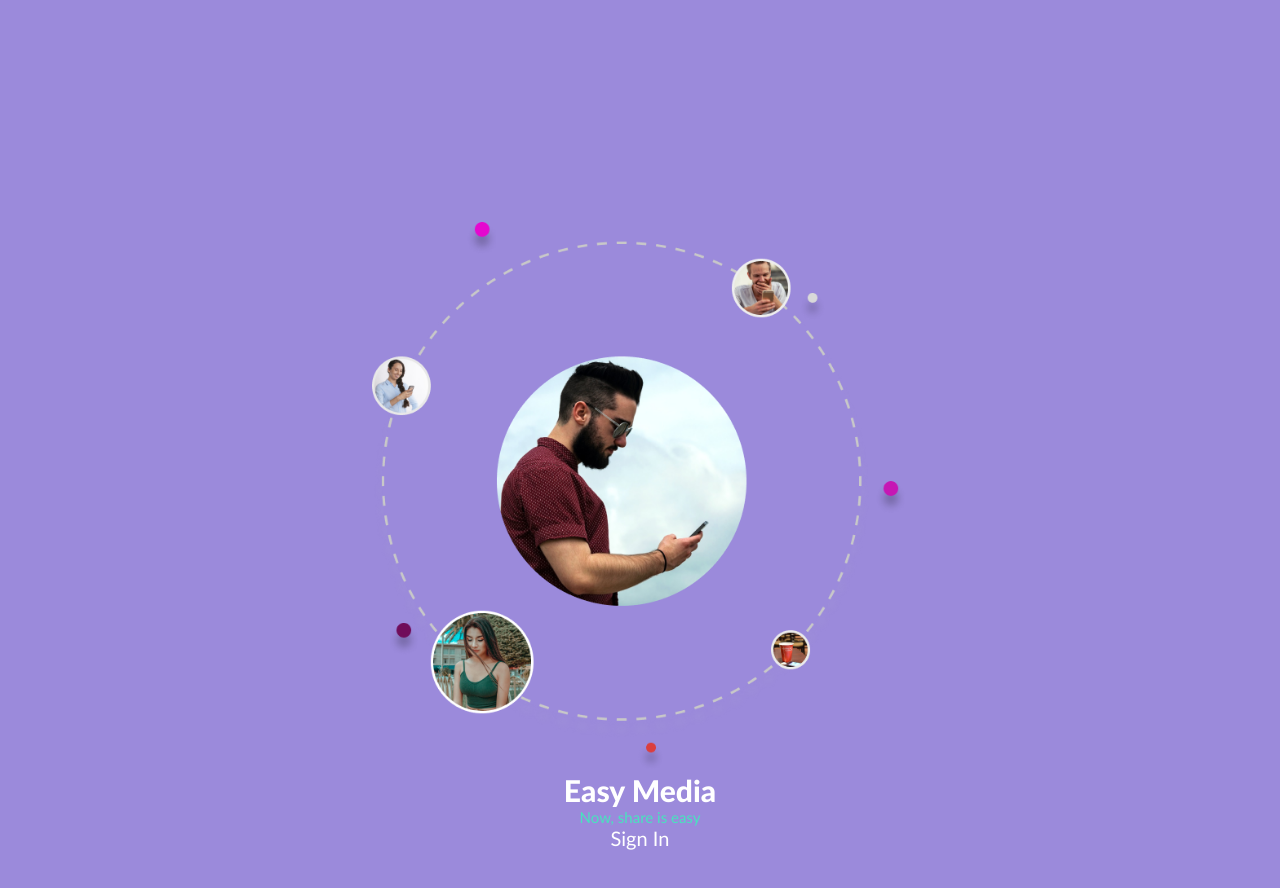
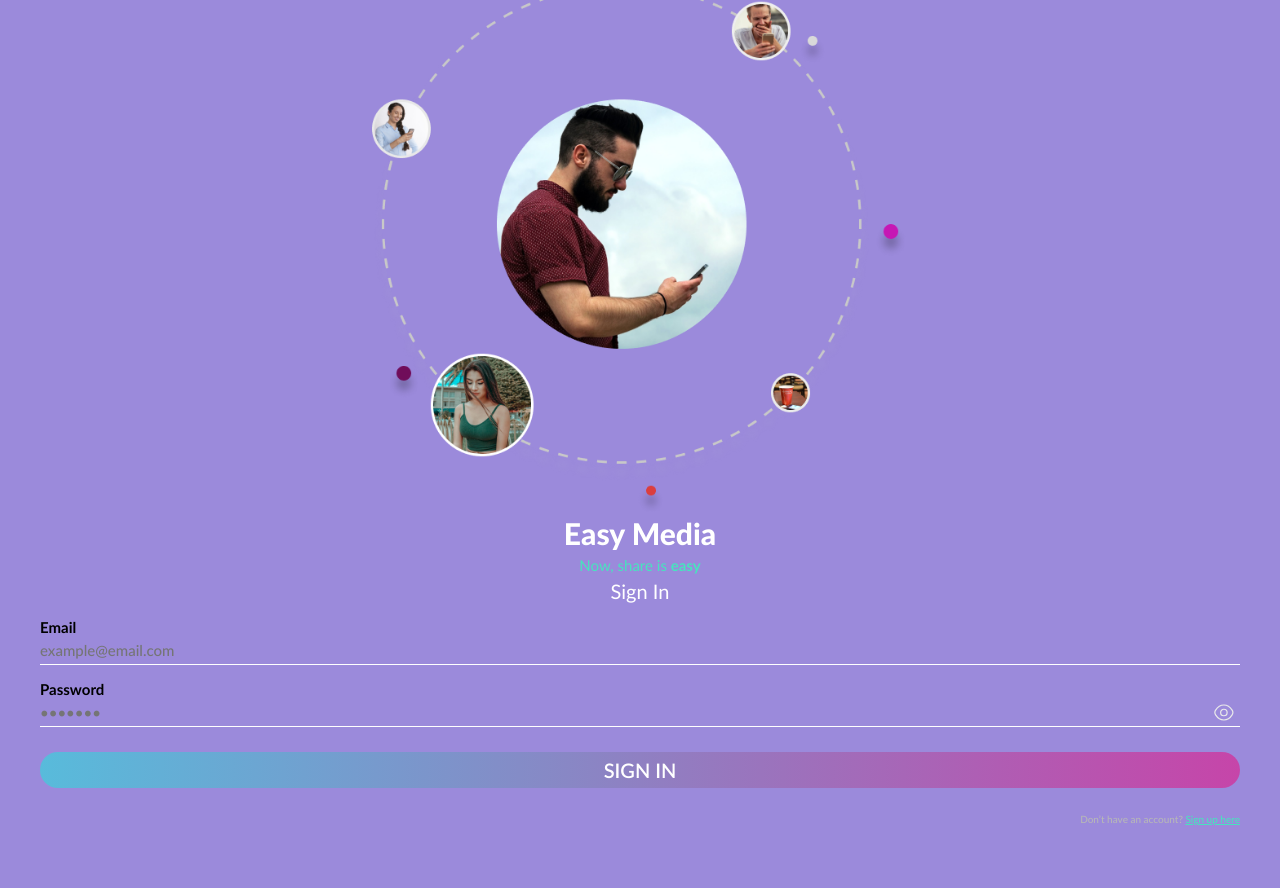
Before and after one commit to Leonrdarc/EasyMediaApp, an Angular app in the folder front/: page /sign-in in a window 1280 px wide. Shown: the top 888 px of the page. After the commit the page ends 825 px from the top, so only its background shows below. Built offline with nearby package versions, Linux system fonts and the light colour scheme.

Commit message:
✨ feat(frontend): add sign-in screen and form

```diff
--- a/front/src/app/modules/user/sign-in/sign-in.component.html
+++ b/front/src/app/modules/user/sign-in/sign-in.component.html
@@ -1,6 +1,57 @@
 <div class="container">
-    <img src="../../../../assets/images/image_main.png" alt="Description of Image">
+  <img
+    src="../../../../assets/images/image_main.png"
+    alt="Description of Image"
+  />
+  <div class="sign-in-header">
     <h1>Easy Media</h1>
-    <h3>Now, share is easy</h3>
+    <h3>Now, share is <b>easy</b></h3>
     <h2>Sign In</h2>
+  </div>
+
+  <form [formGroup]="form" (ngSubmit)="onSubmit()">
+    <app-input
+      label="Email"
+      type="email"
+      placeholder="example@email.com"
+      [control]="asFormControl(form.get('email'))"
+    >
+      <div *ngIf="form.get('email')?.touched">
+        <div *ngIf="form.get('email')?.hasError('required')">
+          Email is required
+        </div>
+        <div *ngIf="form.get('email')?.hasError('email')">
+          Please provide a valid email
+        </div>
+      </div>
+    </app-input>
+
+    <app-input
+      label="Password"
+      type="password"
+      placeholder="&bull;&bull;&bull;&bull;&bull;&bull;&bull;"
+      [control]="asFormControl(form.get('password'))"
+    >
+      <div *ngIf="form.get('password')?.touched">
+        <div *ngIf="form.get('password')?.hasError('required')">
+          Password is required
+        </div>
+        <div *ngIf="form.get('password')?.hasError('minlength')">
+          Password must have a minimum of 8 characters
+        </div>
+      </div>
+    </app-input>
+
+    <div class="submit-section">
+      <app-button type="submit" [block]="true" [disabled]="form.invalid">
+        SIGN IN
+      </app-button>
+      <p class="form-submit-error" *ngIf="errorMessage">{{errorMessage}}</p>
+    </div>
+  </form>
+
+  <p class="no-account">
+    Don’t have an account? <a [routerLink]="['/sign-up']">Sign up here</a>
+  </p>
+
 </div>
--- a/front/src/app/modules/user/sign-in/sign-in.component.scss
+++ b/front/src/app/modules/user/sign-in/sign-in.component.scss
@@ -1,10 +1,10 @@
 .container {
   display: flex;
   flex-direction: column;
-  justify-content: flex-end;
-  height: 100vh; /* 100% of the viewport height */
+  margin: 20px 40px;
+  height: calc(100vh - 40px); /* 100% of the viewport height */
+  justify-content: center;
   align-items: center; /* Center items horizontally */
-  padding: 50px;
   img {
     width: auto; /* maintain aspect ratio */
     height: calc(
@@ -14,6 +14,14 @@
     max-height: calc(
       100vw - 100px
     ); /* ensures it doesn't exceed container's width */
+    justify-self: flex-start;
+  }
+
+  .sign-in-header {
+    display: flex;
+    flex-direction: column;
+    gap: 5px;
+    align-items: center;
   }
 
   h1 {
@@ -30,6 +38,9 @@
     font-style: normal;
     font-weight: 400;
     line-height: normal;
+    b {
+      font-weight: 700;
+    }
   }
 
   h2 {
@@ -39,4 +50,36 @@
     font-weight: 400;
     line-height: normal;
   }
+  form {
+    display: flex;
+    flex-direction: column;
+    gap: 15px;
+    width: 100%;
+    margin-top: 15px;
+
+    .submit-section {
+      position: relative;
+      margin-top: 10px;
+      .form-submit-error {
+        margin: 3px 0;
+        position: absolute;
+        left: 50%;
+        transform: translateX(-50%);
+        color: #fe4b4b;
+        font-size: 10px;
+        font-weight: 500;
+      }
+    }
+  }
+
+  .no-account {
+    margin-top: 25px;
+    align-self: flex-end;
+    color: #b7b7b7;
+    font-size: 10px;
+    font-weight: 500;
+    a {
+      color: #48e3be;
+    }
+  }
 }
--- a/front/src/app/modules/user/sign-in/sign-in.component.ts
+++ b/front/src/app/modules/user/sign-in/sign-in.component.ts
@@ -1,10 +1,54 @@
 import { Component } from '@angular/core';
+import {
+  FormBuilder,
+  FormGroup,
+  FormControl,
+  Validators,
+  AbstractControl,
+} from '@angular/forms';
+import { Router } from '@angular/router';
+import { AuthService } from 'src/app/core/services/auth.service';
 
 @Component({
   selector: 'app-sign-in',
   templateUrl: './sign-in.component.html',
-  styleUrls: ['./sign-in.component.scss']
+  styleUrls: ['./sign-in.component.scss'],
 })
 export class SignInComponent {
+  public asFormControl = (formControl: AbstractControl | null): FormControl =>
+    formControl as FormControl;
 
+  form: FormGroup;
+  errorMessage: string | null = null;
+
+  constructor(
+    private fb: FormBuilder,
+    private authService: AuthService,
+    private router: Router
+  ) {
+    this.form = this.fb.group({
+      email: ['', [Validators.required, Validators.email]],
+      password: ['', [Validators.required, Validators.minLength(8)]],
+    });
+  }
+
+  onSubmit() {
+    if (this.form.invalid) {
+      // Mark all form controls as touched to trigger validation errors
+      Object.values(this.form.controls).forEach(control => {
+        control.markAsTouched();
+      });
+      return;
+    }
+
+    this.authService.login(this.form.value).subscribe({
+      next: () => {
+        this.errorMessage = null;
+        this.router.navigate(['/post/create-post']);
+      },
+      error: () => {
+        this.errorMessage = 'Invalid email or password';
+      },
+    });
+  }
 }
```
